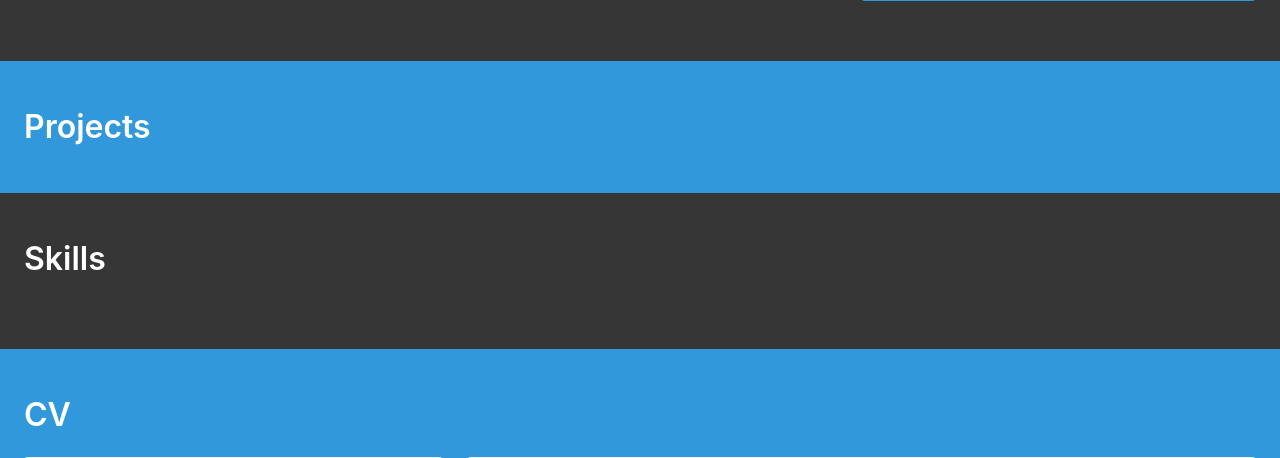
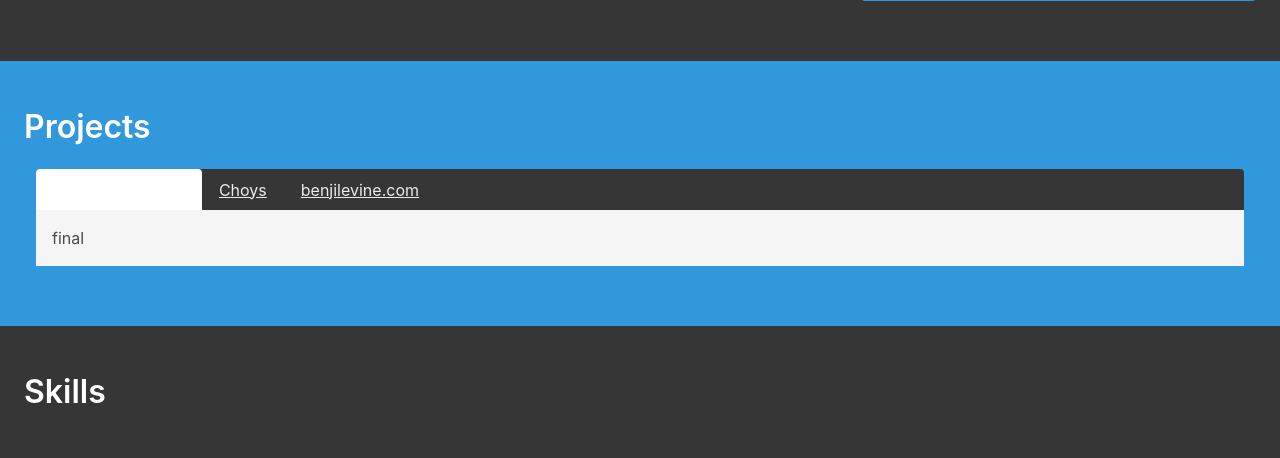
Before and after one commit to bmaximuml/v3.benjilevine.com, a Flask app: page / in a window 1280 px wide. Shown: the part 566-1024 px from the top of the page. Run offline with Flask 2, Linux system fonts and the light colour scheme; data that the repository does not hold is empty.

Commit message:
Add structure for projects

```diff
--- a/templates/default.html
+++ b/templates/default.html
@@ -13,6 +13,7 @@
     <link rel="stylesheet" href="{{ url_for('static', filename='fontawesome/css/all.css') }}">
     <link rel="stylesheet" href="{{ url_for('static', filename='styles.css') }}">
     <link rel="shortcut icon" href="{{ url_for('static', filename='assets/favicon.ico') }}">
+    <script type='text/javascript' src='{{ url_for('static', filename='scripts.js') }}'></script>
 </head>
 <body>
 <nav class="navbar is-fixed-top is-primary" role="navigation" aria-label="main navigation">
--- a/templates/index.html
+++ b/templates/index.html
@@ -27,9 +27,40 @@
 
     <a id="projects"></a>
     <div class="hero is-info">
-        <div class="hero-body">
+        <div id='projects-body' class="hero-body">
             <h1 class="title">Projects</h1>
-
+            <div class="notification is-dark is-paddingless">
+                <div class="tabs is-boxed is-marginless">
+                    <ul id="projects-tabs">
+                        <li id='final' class="is-active">
+                            <a>
+                                <span>Final Year Project</span>
+                            </a>
+                        </li>
+                        <li id='choys'>
+                            <a>
+                                <span>Choys</span>
+                            </a>
+                        </li>
+                        <li id='website'>
+                            <a>
+                                <span>benjilevine.com</span>
+                            </a>
+                        </li>
+                    </ul>
+                </div>
+                <div id="projects-content">
+                    <div id='final-content' class="notification is-light is-radiusless is-marginless">
+                        final
+                    </div>
+                    <div id='choys-content' class="notification is-light is-radiusless is-marginless is-hidden">
+                        choys
+                    </div>
+                    <div id='website-content' class="notification is-light is-radiusless is-marginless is-hidden">
+                        website
+                    </div>
+                </div>
+            </div>
         </div>
     </div>
 
```
Also changed, not shown: static/scripts.js (added, +36 -0 lines).
